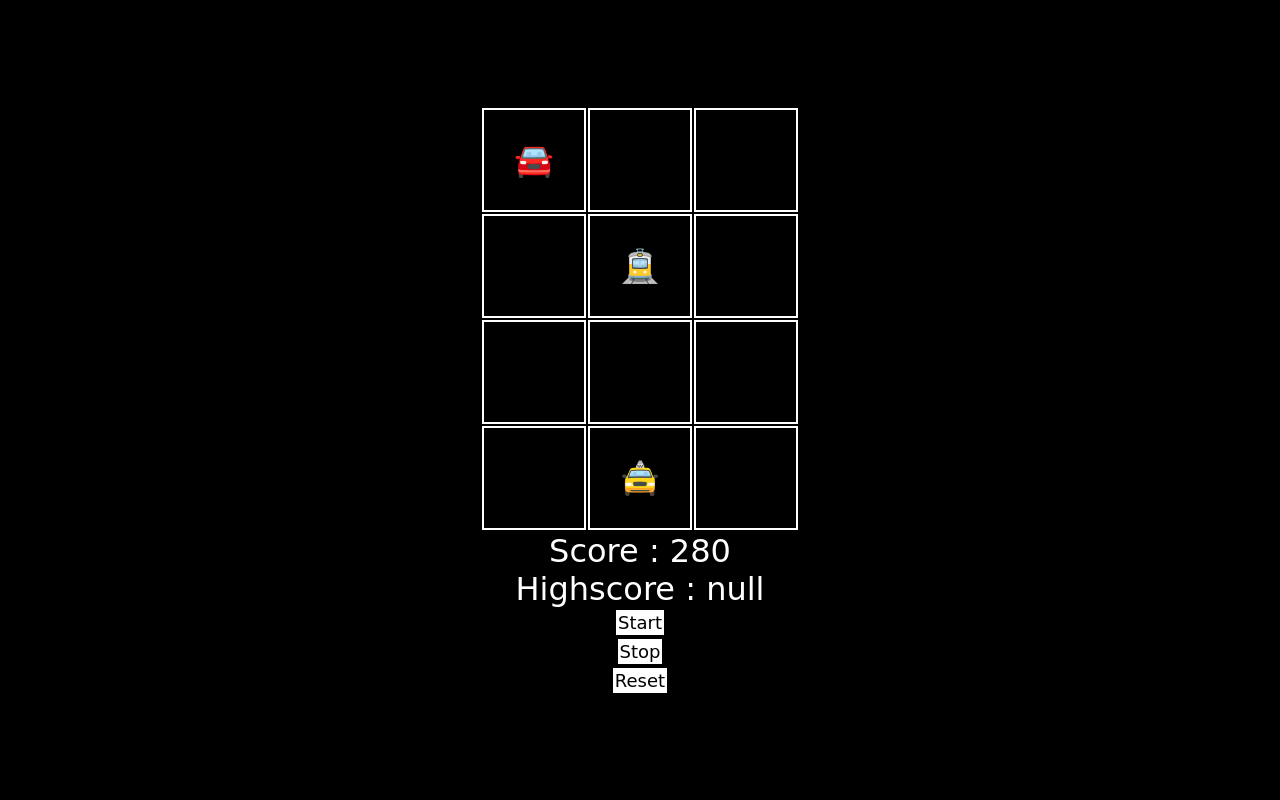
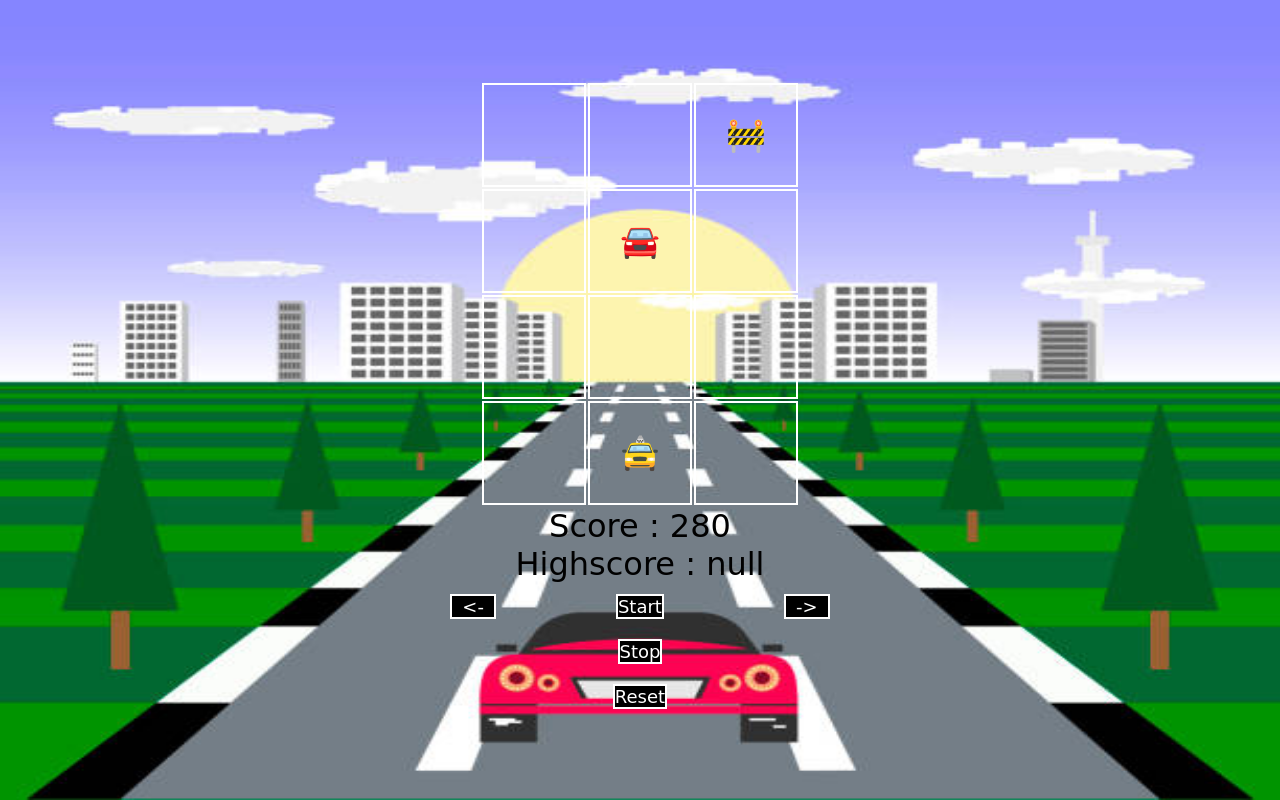
Before and after one commit to anishj2812/Car-game, a plain HTML site: page car.html in a window 1280 px wide. Both pictures are taken after a click on the button "Start". Drawn offline with Linux system fonts and the light colour scheme.

Commit message:
new changes

```diff
--- a/car.css
+++ b/car.css
@@ -1,8 +1,10 @@
 *{
     margin: 0;
     padding: 0;
-    background-color: black;
+    /* background-color: black; */
     font-family:cursive;
+    /* background-image: url("carGame.jpg") width:10px ; */
+    background-repeat: no-repeat;
 }
 td{
     border: 2px solid white;
@@ -11,15 +13,18 @@ td{
     text-align: center;
     font-size: xx-large;
     color: white;
+    /* background-image: url("carGame.jpg");
+    background-repeat: no-repeat;
+    background-size: 100% 100%; */
 }
 /* td:hover{
     background-color: rgb(114, 106, 106);
 } */
 #score{
-    color:white;
+    color:black;
 }
 #highscore{
-    color:white;
+    color:black;
 }
 body{
     height: 100vh;
@@ -30,6 +35,9 @@ body{
     align-items: center;
     justify-content:center;
     flex-direction: column;
+    background-image: url("carGame.jpg");
+    background-repeat: no-repeat;
+    background-size: 100% 100%;
     /* display: block;
     position: relative;
     left: 600px;
@@ -53,11 +61,12 @@ button{
     position: relative;
     left: 640px;
     top:210px; */
-    margin: 2px;
+    margin: 10px;
+    /* padding: 1px; */
     font-size: large;
     border: 2px solid white;
-    /* color: white; */
-    background-color: white;
+    color: white;
+    background-color: black;
 }
 table{
     /* display:block;
@@ -79,3 +88,18 @@ table{
     margin: 10px;
     color: white
 }
+#left{
+
+    /* margin:10px; */
+    margin-right: 110px;
+    padding-left: 10px;
+    padding-right: 10px;
+}
+#right{
+    margin-left:100px;
+    padding-left: 10px;
+    padding-right: 10px;
+}
+#again{
+    margin:10px;
+}
--- a/car.html
+++ b/car.html
@@ -7,7 +7,8 @@
     <title>Car game</title>
     <link rel="stylesheet" href="car.css">
 </head>
-<body id="body">
+<body id="body" id="image">
+  <!-- <img src="carGame.jpg" alt="Girl in a jacket" width="500" height="600"> -->
     <table>
         <tr>
             <td id='11'></td>
@@ -32,9 +33,16 @@
       </table>
       <div id="score">Score : 0</div>
       <div id="highscore">Highscore : </div>
-      <button id="button">
+      <div>
+        <button id="left">
+          <-
+        </button><button id="button">
           Start
       </button>
+        <button id="right">
+            ->
+        </button>
+      </div>
       <button id="stop">
           Stop
       </button>
--- a/car.js
+++ b/car.js
@@ -1,4 +1,5 @@
 let arr=[[0,0,0],[0,0,0],[0,0,0],[0,1,0]];
+let cars=["","","&#128650","&#128664","&#128660","&#9940","&#128679","&#128762","&#128024","&#128046"];
 let over=0;
 let mySound= new Audio('mixkit_car_ignition_1535.mp3');
 let gameOverSound= new Audio('gameOver.wav');
@@ -10,10 +11,16 @@ let changeHighscore=document.getElementById("highscore");
 changeHighscore.innerHTML="Highscore : "+localStorage.getItem("highscore");
 function st(){
     let flag=0;
+    // if((score+1)%1000==0)
+    // {
+    //     clearInterval(clr);
+    //     clr=setInterval(st,100);
+    //     //  clearInterval(clr);
+    // }
     for(let i=0;i<3;i++)
     {
         console.log(arr[3]+" "+arr[2]);
-        if(arr[3][i]==1 && arr[2][i]==2)
+        if(arr[3][i]==1 && arr[2][i]>=2)
         {
             gameOver();
             clearInterval(sound);
@@ -34,15 +41,17 @@ function st(){
     arr[0][0]=0;
     arr[0][1]=0;
     arr[0][2]=0;
-    arr[0][x]=2;
+    let z=Math.floor(Math.random()*8)+2;
+    arr[0][x]=z;
     //console.log(x);
     for(let i=0;i<=3;i++)
     {
-        if(arr[i][0]==2)
+        if(arr[i][0]>=2)
         {
             let s=(i+1).toString()+'1';
             let pos=document.getElementById(s);
-            pos.innerHTML="&#128664";
+
+            pos.innerHTML=cars[arr[i][0]];
             pos.style.color="red";
         }
         else
@@ -51,11 +60,11 @@ function st(){
             let pos=document.getElementById(s);
             pos.innerHTML="";
         }
-        if(arr[i][1]==2)
+        if(arr[i][1]>=2)
         {
             let s=(i+1).toString()+'2';
             let pos=document.getElementById(s);
-            pos.innerHTML="&#128650";
+            pos.innerHTML=cars[arr[i][1]];
             pos.style.color="green";
             // pos.style.color="white";
         }
@@ -65,11 +74,11 @@ function st(){
             let pos=document.getElementById(s);
             pos.innerHTML="";
         }
-        if(arr[i][2]==2)
+        if(arr[i][2]>=2)
         {
             let s=(i+1).toString()+'3';
             let pos=document.getElementById(s);
-            pos.innerHTML="&#128660";
+            pos.innerHTML=cars[arr[i][2]];
             pos.style.color="blue";
             // pos.style.color="white";
         }
@@ -105,6 +114,32 @@ again.addEventListener('click',()=>{
 // document.addEventListener('click',()=>{
 
 // })
+let left=document.getElementById("left");
+left.addEventListener('click',()=>{
+    for(let i=1;i<3;i++)
+    {
+        if(arr[3][i]==1)
+        {
+            //console.log(i+" ");
+            arr[3][i-1]=1;
+            arr[3][i]=0;
+            break;
+        }
+    }
+})
+let right=document.getElementById("right");
+right.addEventListener('click',()=>{
+    for(let i=0;i<2;i++)
+    {
+        if(arr[3][i]==1)
+        {
+            console.log(i+" ");
+            arr[3][i+1]=1;
+            arr[3][i]=0;
+            break;
+        }
+    }
+})
 document.addEventListener('keydown',(event)=>{
     // console.log(event.key);
     // console.log(event.key);
@@ -138,6 +173,7 @@ document.addEventListener('keydown',(event)=>{
 function gameOver(){
     let contain=document.getElementById("contain");
     contain.innerHTML="Game Over";
+    contain.style.blockSize;
     contain.style.color="red";
     clearInterval(sound);
     gameOverSound.play();
@@ -149,7 +185,7 @@ function gameOver(){
     }
     else
     {
-        changeHighscore.style.color="white";
+        changeHighscore.style.color="black";
     }
     highscore=Math.max(highscore,score);
     localStorage.setItem("highscore",highscore);
@@ -169,6 +205,7 @@ start.addEventListener('click',()=>{
         mySound.play();
     },10)
     clr=setInterval(st,1000);
+
 })
 // let check=document.getElementById("body");
 setInterval(()=>{
```
Also changed, not shown: carGame.jpg (added), carImage.png (added).
